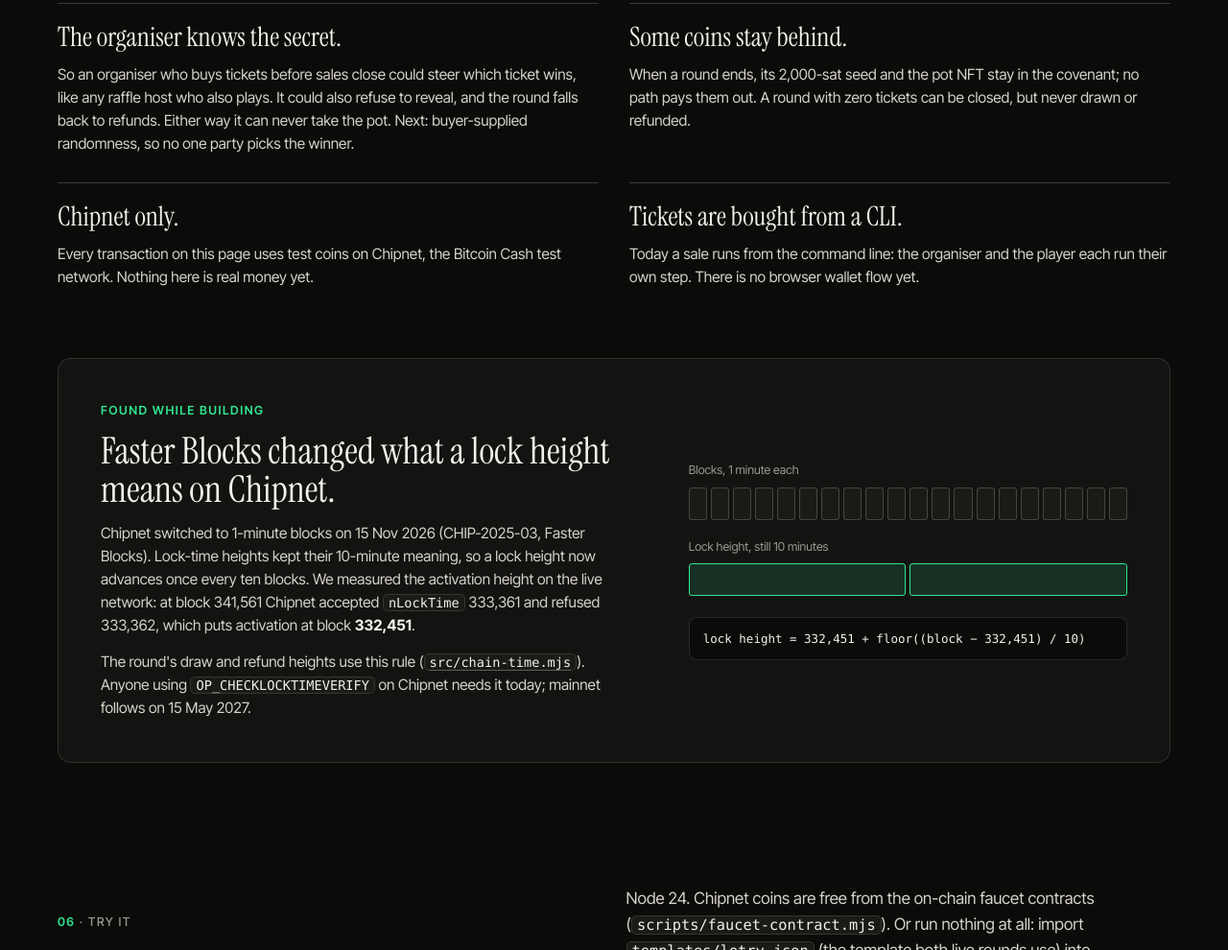
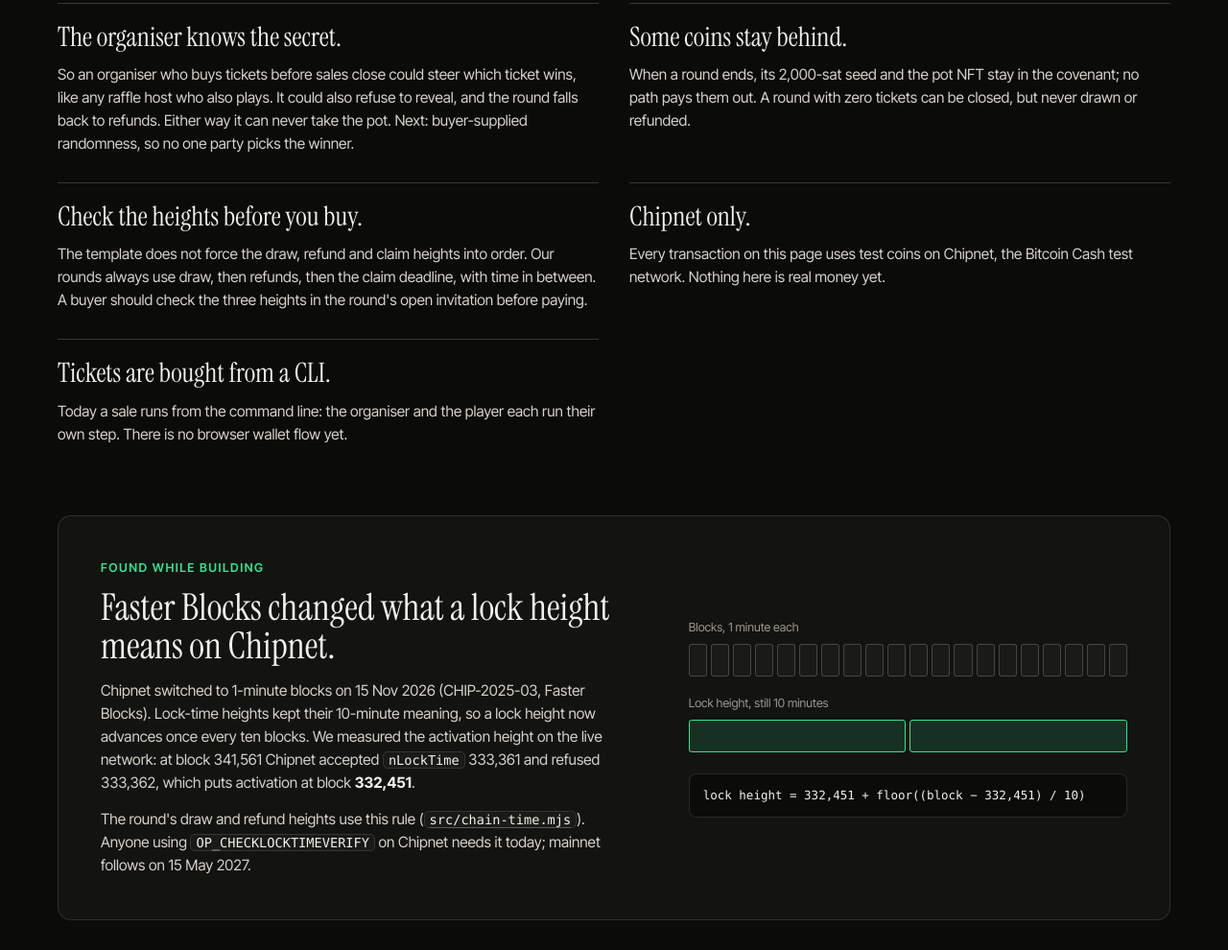
Before and after one commit to nikhil-pn/lotry-xo, a website: page web/index.html in a window 1280 px wide. Shown: the part 6997-7987 px from the top of the page at 96% size. Drawn offline with Linux system fonts and the light colour scheme.

Commit message:
Site and llms.txt: check a round's heights before buying
Co-Authored-By: Claude Opus 5.5 <noreply@anthropic.com>

```diff
--- a/web/index.html
+++ b/web/index.html
@@ -408,6 +408,10 @@
             <p>When a round ends, its 2,000-sat seed and the pot NFT stay in the covenant; no path pays them out. A round with zero tickets can be closed, but never drawn or refunded.</p>
           </li>
           <li>
+            <h3>Check the heights before you buy.</h3>
+            <p>The template does not force the draw, refund and claim heights into order. Our rounds always use draw, then refunds, then the claim deadline, with time in between. A buyer should check the three heights in the round's open invitation before paying.</p>
+          </li>
+          <li>
             <h3>Chipnet only.</h3>
             <p>Every transaction on this page uses test coins on Chipnet, the Bitcoin Cash test network. Nothing here is real money yet.</p>
           </li>
--- a/web/llms.txt
+++ b/web/llms.txt
@@ -33,6 +33,7 @@ EMBER2026 votes / prizes (CashTokens address): bitcoincash:zrz5rqqcmsmk08yv6lv9n
 ## Stated limits
 - The organiser knows the secret: one who also buys tickets could steer the winner, or refuse to reveal (which sends the round to refunds). The covenant guarantees the pot only pays a winning ticket or refunds. Next step: commit-reveal by all players.
 - Chipnet only (test coins). Ticket buying runs from the CLI with XO wallets; no browser wallet flow yet.
+- The template does not force the draw, refund and claim heights into order; buyers should check them in the round's open invitation (our rounds always use draw < refund < claim deadline).
 - The organiser's 2,000-sat seed and the pot NFT stay in the covenant when a round ends; a round that sells no tickets can't be drawn or refunded.
 
 ## Built with
```
